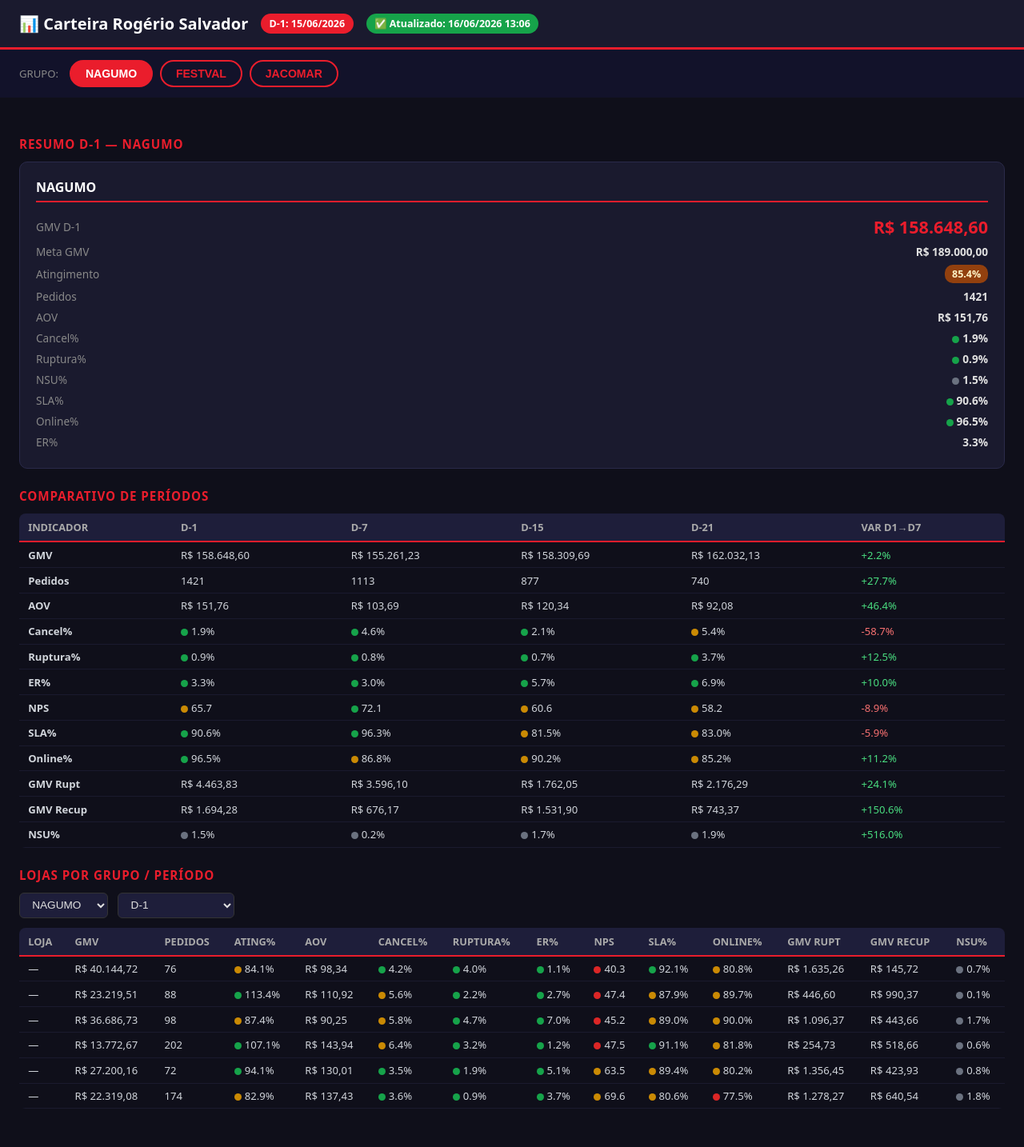
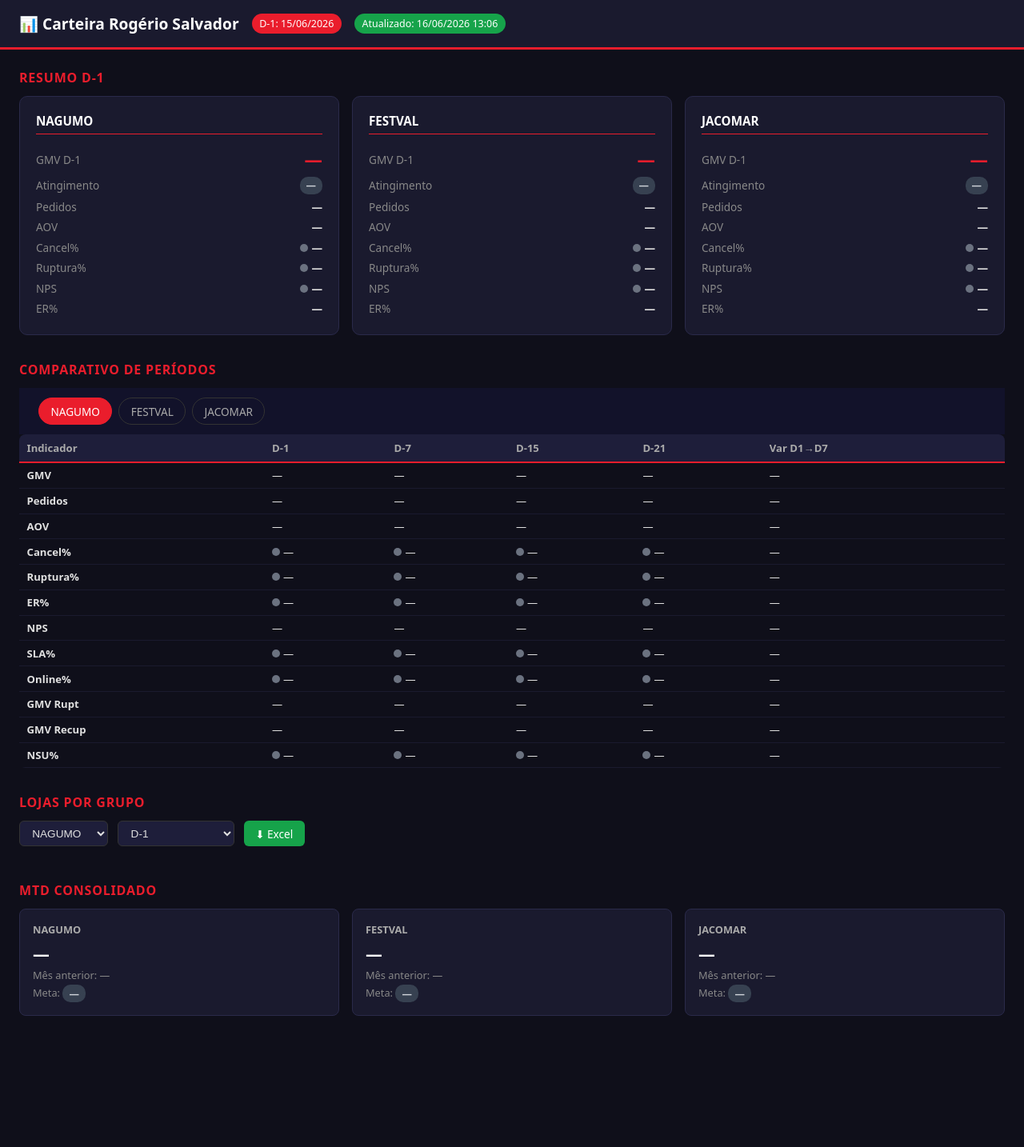
Before and after one commit to rogeriosalvador-crypto/daily-report-rogerio, a Flask app: page / in a window 1280 px wide. Shown: the whole page at 80% size. After the commit the page ends 1270 px from the top, so only its background shows below. Run offline with Flask 3, Linux system fonts and the light colour scheme.

Commit message:
refactor: templates/index.html - pipeline unico relatorio.json

```diff
--- a/templates/index.html
+++ b/templates/index.html
@@ -8,42 +8,47 @@
 *{box-sizing:border-box;margin:0;padding:0}
 body{background:#0F0F1A;color:#e0e0e0;font-family:system-ui,sans-serif;min-height:100vh}
 .header{background:#1A1A2E;border-bottom:3px solid #EA1D2C;padding:1rem 1.5rem;display:flex;align-items:center;gap:1rem;flex-wrap:wrap}
-.header h1{font-size:1.25rem;color:#fff;font-weight:700}
-.badge{background:#EA1D2C;color:#fff;padding:.25rem .65rem;border-radius:20px;font-size:.78rem;font-weight:600}
+.header h1{font-size:1.2rem;color:#fff}
+.badge{background:#EA1D2C;color:#fff;padding:.25rem .6rem;border-radius:20px;font-size:.78rem}
 .badge-ok{background:#16a34a}
-.group-bar{display:flex;gap:.6rem;padding:.8rem 1.5rem;background:#12122a;flex-wrap:wrap;align-items:center}
-.group-btn{padding:.45rem 1.1rem;border-radius:20px;cursor:pointer;border:2px solid #EA1D2C;font-size:.88rem;font-weight:700;color:#EA1D2C;background:transparent;transition:all .2s}
-.group-btn.active{background:#EA1D2C;color:#fff}
-.group-btn:hover:not(.active){background:rgba(234,29,44,.15)}
+.tabs{display:flex;gap:.5rem;padding:.75rem 1.5rem;background:#12122a;flex-wrap:wrap}
+.tab{padding:.4rem .9rem;border-radius:20px;cursor:pointer;border:1px solid #333;font-size:.85rem;color:#aaa;background:transparent}
+.tab.active,.tab:hover{background:#EA1D2C;color:#fff;border-color:#EA1D2C}
 .container{padding:1.5rem;max-width:1400px;margin:0 auto}
-.section-title{color:#EA1D2C;font-size:.95rem;font-weight:700;margin:1.5rem 0 .75rem;text-transform:uppercase;letter-spacing:.06em}
-.cards{display:grid;grid-template-columns:repeat(auto-fit,minmax(290px,1fr));gap:1rem;margin-bottom:1.5rem}
+.section-title{color:#EA1D2C;font-size:1rem;font-weight:700;margin-bottom:.75rem;text-transform:uppercase;letter-spacing:.05em}
+.cards{display:grid;grid-template-columns:repeat(auto-fit,minmax(280px,1fr));gap:1rem;margin-bottom:2rem}
 .card{background:#1A1A2E;border-radius:10px;padding:1.25rem;border:1px solid #2a2a4a}
-.card-title{font-size:1rem;font-weight:700;color:#fff;margin-bottom:.75rem;border-bottom:2px solid #EA1D2C;padding-bottom:.4rem}
-.card-row{display:flex;justify-content:space-between;align-items:center;padding:.22rem 0;font-size:.85rem}
+.card-title{font-size:.95rem;font-weight:700;color:#fff;margin-bottom:.75rem;border-bottom:1px solid #EA1D2C;padding-bottom:.4rem}
+.card-row{display:flex;justify-content:space-between;align-items:center;padding:.2rem 0;font-size:.85rem}
 .card-row .label{color:#888}
 .card-row .val{font-weight:600;color:#e0e0e0}
-.gmv-main{font-size:1.35rem;font-weight:700;color:#EA1D2C}
-.pill{display:inline-block;padding:.18rem .55rem;border-radius:10px;font-size:.78rem;font-weight:700}
+.pill{display:inline-block;padding:.15rem .5rem;border-radius:10px;font-size:.78rem;font-weight:700}
 .pill-green{background:#15803d;color:#d1fae5}
 .pill-yellow{background:#92400e;color:#fef3c7}
 .pill-red{background:#991b1b;color:#fee2e2}
 .pill-gray{background:#374151;color:#d1d5db}
-.dot{display:inline-block;width:9px;height:9px;border-radius:50%;margin-right:4px;vertical-align:middle}
+.gmv-main{font-size:1.4rem;font-weight:700;color:#EA1D2C}
+.table-wrap{overflow-x:auto;border-radius:8px;margin-bottom:2rem}
+table{width:100%;border-collapse:collapse;font-size:.82rem}
+th{background:#1e1e3a;color:#aaa;padding:.5rem .6rem;text-align:left;white-space:nowrap;border-bottom:2px solid #EA1D2C}
+td{padding:.4rem .6rem;border-bottom:1px solid #1a1a2e;white-space:nowrap}
+tr:hover td{background:#1a1a2e}
+.dot{display:inline-block;width:10px;height:10px;border-radius:50%;margin-right:4px}
 .dot-green{background:#16a34a}
 .dot-yellow{background:#ca8a04}
 .dot-red{background:#dc2626}
 .dot-gray{background:#6b7280}
-.table-wrap{overflow-x:auto;border-radius:8px;margin-bottom:1.5rem}
-table{width:100%;border-collapse:collapse;font-size:.82rem}
-th{background:#1e1e3a;color:#aaa;padding:.5rem .7rem;text-align:left;white-space:nowrap;border-bottom:2px solid #EA1D2C;font-size:.8rem;text-transform:uppercase}
-td{padding:.4rem .7rem;border-bottom:1px solid #1a1a2e;white-space:nowrap;color:#d1d5db}
-tr:hover td{background:#1a1a2e}
-.selects{display:flex;gap:.75rem;margin-bottom:.75rem;flex-wrap:wrap;align-items:center}
+.selects{display:flex;gap:.75rem;margin-bottom:.75rem;flex-wrap:wrap}
 select{background:#1e1e3a;color:#e0e0e0;border:1px solid #333;padding:.4rem .7rem;border-radius:6px;font-size:.85rem;cursor:pointer}
-.no-data{color:#f87171;margin-top:2rem;text-align:center;padding:2rem}
-.comp-section{display:none}
-.comp-section.active{display:block}
+.mtd-grid{display:grid;grid-template-columns:repeat(auto-fit,minmax(220px,1fr));gap:1rem;margin-bottom:2rem}
+.mtd-card{background:#1A1A2E;border-radius:8px;padding:1rem;border:1px solid #2a2a4a}
+.mtd-card h3{color:#aaa;font-size:.8rem;text-transform:uppercase;margin-bottom:.5rem}
+.mtd-val{font-size:1.3rem;font-weight:700;color:#fff}
+.mtd-sub{font-size:.8rem;color:#888;margin-top:.2rem}
+.var-pos{color:#4ade80}
+.var-neg{color:#f87171}
+.tab-section{display:none}
+.tab-section.active{display:block}
 </style>
 </head>
 <body>
@@ -51,117 +56,114 @@ select{background:#1e1e3a;color:#e0e0e0;border:1px solid #333;padding:.4rem .7re
   <h1>📊 Carteira Rogério Salvador</h1>
   {% if data %}
   <span class="badge">D-1: {{ data.get('data_referencia','—') }}</span>
-  <span class="badge badge-ok">✅ Atualizado: {{ data.get('data_atualizacao','—') }}</span>
+  <span class="badge badge-ok">Atualizado: {{ data.get('data_atualizacao','—') }}</span>
   {% else %}
   <span class="badge">Sem dados</span>
   {% endif %}
 </div>
 
 {% if not data %}
-<div class="no-data">⚠️ Dados não disponíveis. POST /atualizar para inserir dados.</div>
+<div class="container"><p style="color:#f87171;margin-top:2rem">⚠️ Dados não disponíveis. POST /atualizar para inserir dados.</p></div>
 {% else %}
-
-<div class="group-bar">
-  <span style="color:#888;font-size:.82rem;margin-right:.3rem">GRUPO:</span>
-  {% for g in grupos %}
-  <button class="group-btn {% if loop.first %}active{% endif %}" onclick="selectGroup('{{ g }}')">{{ g }}</button>
-  {% endfor %}
-</div>
-
 <div class="container">
 
-<div class="section-title">Resumo D-1 — <span id="grupo-label">{{ grupos[0] }}</span></div>
-<div class="cards" id="resumo-cards">
-{% for g in grupos %}
-{% set gd = data.get('periodos', data.get('grupos', {})).get(g, {}).get('D-1', {}) %}
-<div class="card" data-grupo="{{ g }}" {% if not loop.first %}style="display:none"{% endif %}>
+<!-- S1: CARDS DOS GRUPOS -->
+<div class="section-title">Resumo D-1</div>
+<div class="cards">
+{% for g in grupos %}{% set gd = data.get('grupos',{}).get(g,{}) %}
+<div class="card">
   <div class="card-title">{{ g }}</div>
   <div class="card-row"><span class="label">GMV D-1</span><span class="gmv-main">{{ fmt_brl(gd.get('gmv')) }}</span></div>
-  <div class="card-row"><span class="label">Meta GMV</span><span class="val">{{ fmt_brl(gd.get('meta_gmv')) }}</span></div>
   <div class="card-row"><span class="label">Atingimento</span><span class="pill pill-{{ semaforo('ating_pct', gd.get('ating_pct')) }}">{{ fmt_pct(gd.get('ating_pct')) }}</span></div>
   <div class="card-row"><span class="label">Pedidos</span><span class="val">{{ gd.get('pedidos','—') }}</span></div>
   <div class="card-row"><span class="label">AOV</span><span class="val">{{ fmt_brl(gd.get('aov')) }}</span></div>
-  <div class="card-row"><span class="label">Cancel%</span><span class="val"><span class="dot dot-{{ semaforo('cancel_pct', gd.get('cancel_pct')) }}"></span>{{ fmt_pct(gd.get('cancel_pct')) }}</span></div>
-  <div class="card-row"><span class="label">Ruptura%</span><span class="val"><span class="dot dot-{{ semaforo('ruptura_pct', gd.get('ruptura_pct')) }}"></span>{{ fmt_pct(gd.get('ruptura_pct')) }}</span></div>
-  <div class="card-row"><span class="label">NSU%</span><span class="val"><span class="dot dot-gray"></span>{{ fmt_pct(gd.get('nsu_pct')) }}</span></div>
-  <div class="card-row"><span class="label">SLA%</span><span class="val"><span class="dot dot-{{ semaforo('sla_pct', gd.get('sla_pct')) }}"></span>{{ fmt_pct(gd.get('sla_pct')) }}</span></div>
-  <div class="card-row"><span class="label">Online%</span><span class="val"><span class="dot dot-{{ semaforo('online_pct', gd.get('online_pct')) }}"></span>{{ fmt_pct(gd.get('online_pct')) }}</span></div>
+  <div class="card-row"><span class="label">Cancel%</span><span class="val"><span class="dot dot-{{ semaforo('cancel_pct',gd.get('cancel_pct')) }}"></span>{{ fmt_pct(gd.get('cancel_pct')) }}</span></div>
+  <div class="card-row"><span class="label">Ruptura%</span><span class="val"><span class="dot dot-{{ semaforo('ruptura_pct',gd.get('ruptura_pct')) }}"></span>{{ fmt_pct(gd.get('ruptura_pct')) }}</span></div>
+  <div class="card-row"><span class="label">NPS</span><span class="val"><span class="dot dot-{{ semaforo('nps',gd.get('nps')) }}"></span>{{ gd.get('nps','—') }}</span></div>
   <div class="card-row"><span class="label">ER%</span><span class="val">{{ fmt_pct(gd.get('er_pct')) }}</span></div>
 </div>
 {% endfor %}
 </div>
 
+<!-- S2: COMPARATIVO DE PERÍODOS -->
 <div class="section-title">Comparativo de Períodos</div>
+<div class="tabs" id="periodoTabs">
+{% for g in grupos %}<div class="tab {% if loop.first %}active{% endif %}" onclick="showPeriodo('{{ g }}')">{{ g }}</div>{% endfor %}
+</div>
 {% for g in grupos %}
-<div id="comp-{{ g }}" class="comp-section {% if loop.first %}active{% endif %}">
-<div class="table-wrap">
-<table>
+<div id="periodo-{{ g }}" class="tab-section {% if loop.first %}active{% endif %}">
+<div class="table-wrap"><table>
 <thead><tr><th>Indicador</th><th>D-1</th><th>D-7</th><th>D-15</th><th>D-21</th><th>Var D1→D7</th></tr></thead>
 <tbody>
-{% set p = data.get('periodos', data.get('grupos', {})).get(g, {}) %}
+{% set p = data.get('periodos',{}).get(g,{}) %}
 {% set d1 = p.get('D-1',{}) %}{% set d7 = p.get('D-7',{}) %}{% set d15 = p.get('D-15',{}) %}{% set d21 = p.get('D-21',{}) %}
 {% for ik, il in [('gmv','GMV'),('pedidos','Pedidos'),('aov','AOV'),('cancel_pct','Cancel%'),('ruptura_pct','Ruptura%'),('er_pct','ER%'),('nps','NPS'),('sla_pct','SLA%'),('online_pct','Online%'),('gmv_rupt','GMV Rupt'),('gmv_recup','GMV Recup'),('nsu_pct','NSU%')] %}
 {% set v1=d1.get(ik) %}{% set v7=d7.get(ik) %}{% set v15=d15.get(ik) %}{% set v21=d21.get(ik) %}
+{% macro fv(v) %}{% if ik in ['gmv','gmv_rupt','gmv_recup','aov'] %}{{ fmt_brl(v) }}{% elif ik in ['cancel_pct','ruptura_pct','er_pct','sla_pct','online_pct','nsu_pct'] %}<span class="dot dot-{{ semaforo(ik,v) }}"></span>{{ fmt_pct(v) }}{% else %}{{ v if v is not none else '—' }}{% endif %}{% endmacro %}
 <tr>
 <td><strong>{{ il }}</strong></td>
-{% for vv in [v1, v7, v15, v21] %}
-<td>{% if ik in ['gmv','gmv_rupt','gmv_recup','aov'] %}{{ fmt_brl(vv) }}{% elif ik in ['cancel_pct','ruptura_pct','er_pct','sla_pct','online_pct','nsu_pct'] %}<span class="dot dot-{{ semaforo(ik,vv) }}"></span>{{ fmt_pct(vv) }}{% elif ik == 'nps' %}<span class="dot dot-{{ semaforo('nps',vv) }}"></span>{{ vv if vv is not none else '—' }}{% else %}{{ vv if vv is not none else '—' }}{% endif %}</td>
-{% endfor %}
-<td>{% if v1 is not none and v7 is not none and v7 != 0 %}{% set var=((v1-v7)/v7*100)|round(1) %}<span style="color:{% if var>=0 %}#4ade80{% else %}#f87171{% endif %}">{{ '+' if var>0 else '' }}{{ var }}%</span>{% else %}—{% endif %}</td>
+<td>{{ fv(v1) }}</td>
+<td>{{ fv(v7) }}</td>
+<td>{{ fv(v15) }}</td>
+<td>{{ fv(v21) }}</td>
+<td>{% if v1 is not none and v7 is not none and v7 != 0 %}{% set var=((v1-v7)/v7*100)|round(1) %}<span class="{% if var>=0 %}var-pos{% else %}var-neg{% endif %}">{{ '+' if var>0 else '' }}{{ var }}%</span>{% else %}—{% endif %}</td>
 </tr>
 {% endfor %}
-</tbody>
-</table>
-</div>
-</div>
+</tbody></table></div></div>
 {% endfor %}
 
-<div class="section-title" style="margin-top:1.5rem">Lojas por Grupo / Período</div>
+<!-- S3: TABELA DE LOJAS -->
+<div class="section-title" style="margin-top:1.5rem">Lojas por Grupo</div>
 <div class="selects">
-  <select id="selGrupoLojas" onchange="renderLojas()">{% for g in grupos %}<option value="{{ g }}">{{ g }}</option>{% endfor %}</select>
-  <select id="selPeriodoLojas" onchange="renderLojas()">{% for p in periodos %}<option value="{{ p }}">{{ p }}</option>{% endfor %}</select>
+  <select id="selGrupo" onchange="renderLojas()">{% for g in grupos %}<option value="{{ g }}">{{ g }}</option>{% endfor %}</select>
+  <select id="selPeriodo" onchange="renderLojas()">{% for p in periodos %}<option value="{{ p }}">{{ p }}</option>{% endfor %}</select>
+  <a id="btnExcel" href="/download/excel/NAGUMO" style="display:inline-block;background:#16a34a;color:#fff;padding:.4rem .9rem;border-radius:6px;text-decoration:none;font-size:.85rem">⬇ Excel</a>
 </div>
 <div class="table-wrap" id="lojasTable"></div>
 
+<!-- S4: MTD CONSOLIDADO -->
+<div class="section-title" style="margin-top:1.5rem">MTD Consolidado</div>
+<div class="mtd-grid">
+{% for g in grupos %}{% set m = data.get('mtd',{}).get(g,{}) %}
+<div class="mtd-card">
+  <h3>{{ g }}</h3>
+  <div class="mtd-val">{{ fmt_brl(m.get('gmv_atual')) }}</div>
+  <div class="mtd-sub">Mês anterior: {{ fmt_brl(m.get('gmv_ant')) }}</div>
+  {% if m.get('gmv_ant') and m.get('gmv_ant') != 0 %}
+  {% set var=((m.get('gmv_atual',0)-m.get('gmv_ant',0))/m.get('gmv_ant',0)*100)|round(1) %}
+  <div class="mtd-sub {% if var>=0 %}var-pos{% else %}var-neg{% endif %}">Var: {{ '+' if var>0 else '' }}{{ var }}%</div>
+  {% endif %}
+  <div class="mtd-sub">Meta: <span class="pill pill-{{ semaforo('ating_pct', m.get('ating_pct')) }}">{{ fmt_pct(m.get('ating_pct')) }}</span></div>
 </div>
+{% endfor %}
+</div>
+
+</div><!-- /container -->
 {% endif %}
 
 <script>
-var LOJAS = {{ lojas_json | safe }};
-var GRUPOS = {{ grupos | tojson | safe }};
-var grupoAtivo = GRUPOS[0];
-var COLS = ['loja','gmv','pedidos','ating_pct','aov','cancel_pct','ruptura_pct','er_pct','nps','sla_pct','online_pct','gmv_rupt','gmv_recup','nsu_pct'];
+var LOJAS = {{ lojas_json }};
+var COLS = ['nome','gmv','pedidos','ating_pct','aov','cancel_pct','ruptura_pct','er_pct','nps','sla_pct','online_pct','gmv_rupt','gmv_recup','nsu_pct'];
 var LABELS = ['Loja','GMV','Pedidos','Ating%','AOV','Cancel%','Ruptura%','ER%','NPS','SLA%','Online%','GMV Rupt','GMV Recup','NSU%'];
 var MONEY = ['gmv','aov','gmv_rupt','gmv_recup'];
 var PCTS = ['cancel_pct','ruptura_pct','er_pct','sla_pct','online_pct','nsu_pct','ating_pct'];
 
 function sem(k,v){
-  if(v==null||v===undefined)return'gray';
-  var fv=parseFloat(v);if(isNaN(fv))return'gray';
+  if(v==null)return'gray';
   var bad={cancel_pct:[5,8],ruptura_pct:[10,25],er_pct:[10,20]};
   var good={ating_pct:[90,80],nps:[70,50],sla_pct:[90,70],online_pct:[95,80]};
-  if(k in bad){var lo=bad[k][0],hi=bad[k][1];return fv<lo?'green':fv<hi?'yellow':'red';}
-  if(k in good){var hi2=good[k][0],lo2=good[k][1];return fv>=hi2?'green':fv>=lo2?'yellow':'red';}
+  if(k in bad){var lo=bad[k][0],hi=bad[k][1];return v<lo?'green':v<hi?'yellow':'red';}
+  if(k in good){var hi=good[k][0],lo=good[k][1];return v>=hi?'green':v>=lo?'yellow':'red';}
   return'gray';
 }
-function brl(v){if(v==null)return'—';try{return'R$ '+parseFloat(v).toLocaleString('pt-BR',{minimumFractionDigits:2,maximumFractionDigits:2});}catch(e){return'—';}}
-function pct(v){if(v==null)return'—';try{return parseFloat(v).toFixed(1)+'%';}catch(e){return'—';}}
-
-function selectGroup(g){
-  grupoAtivo=g;
-  document.querySelectorAll('.group-btn').forEach(function(b){b.classList.toggle('active',b.textContent.trim()===g);});
-  var lbl=document.getElementById('grupo-label');if(lbl)lbl.textContent=g;
-  document.querySelectorAll('#resumo-cards .card').forEach(function(c){c.style.display=(c.dataset.grupo===g)?'':'none';});
-  GRUPOS.forEach(function(grp){var el=document.getElementById('comp-'+grp);if(el)el.classList.toggle('active',grp===g);});
-  var sel=document.getElementById('selGrupoLojas');if(sel)sel.value=g;
-  renderLojas();
-}
+function brl(v){if(v==null)return'—';return'R$ '+parseFloat(v).toLocaleString('pt-BR',{minimumFractionDigits:2});}
+function pct(v){if(v==null)return'—';return parseFloat(v).toFixed(1)+'%';}
 
 function renderLojas(){
-  var g=document.getElementById('selGrupoLojas').value;
-  var p=document.getElementById('selPeriodoLojas').value;
+  var g=document.getElementById('selGrupo').value;
+  var p=document.getElementById('selPeriodo').value;
+  document.getElementById('btnExcel').href='/download/excel/'+g;
   var rows=(LOJAS[g]&&LOJAS[g][p])?LOJAS[g][p]:[];
-  if(!rows.length){document.getElementById('lojasTable').innerHTML='<p style="color:#888;padding:.75rem">Sem dados para '+g+'/'+p+'</p>';return;}
   var h='<table><thead><tr>';
   LABELS.forEach(function(l){h+='<th>'+l+'</th>';});
   h+='</tr></thead><tbody>';
@@ -169,11 +171,11 @@ function renderLojas(){
     h+='<tr>';
     COLS.forEach(function(c){
       var v=r[c],cell='';
-      if(MONEY.indexOf(c)>=0)cell=brl(v);
-      else if(PCTS.indexOf(c)>=0)cell='<span class="dot dot-'+sem(c,v)+'"></span>'+pct(v);
-      else if(c==='nps')cell='<span class="dot dot-'+sem('nps',v)+'"></span>'+(v!=null?parseFloat(v).toFixed(1):'—');
-      else if(c==='pedidos')cell=(v!=null?parseInt(v):'—');
-      else cell=(v!=null?String(v):'—');
+      if(MONEY.indexOf(c)>=0){cell=brl(v);}
+      else if(PCTS.indexOf(c)>=0){cell='<span class="dot dot-'+sem(c,v)+'"></span>'+pct(v);}
+      else if(c==='nps'){cell='<span class="dot dot-'+sem('nps',v)+'"></span>'+(v!=null?parseFloat(v).toFixed(1):'—');}
+      else if(c==='pedidos'){cell=v!=null?parseInt(v):'—';}
+      else{cell=v!=null?v:'—';}
       h+='<td>'+cell+'</td>';
     });
     h+='</tr>';
@@ -181,6 +183,14 @@ function renderLojas(){
   h+='</tbody></table>';
   document.getElementById('lojasTable').innerHTML=h;
 }
+
+function showPeriodo(g){
+  document.querySelectorAll('.tab-section[id^="periodo-"]').forEach(function(el){el.classList.remove('active');});
+  document.querySelectorAll('#periodoTabs .tab').forEach(function(el){el.classList.remove('active');});
+  document.getElementById('periodo-'+g).classList.add('active');
+  event.target.classList.add('active');
+}
+
 renderLojas();
 </script>
 </body>
```
